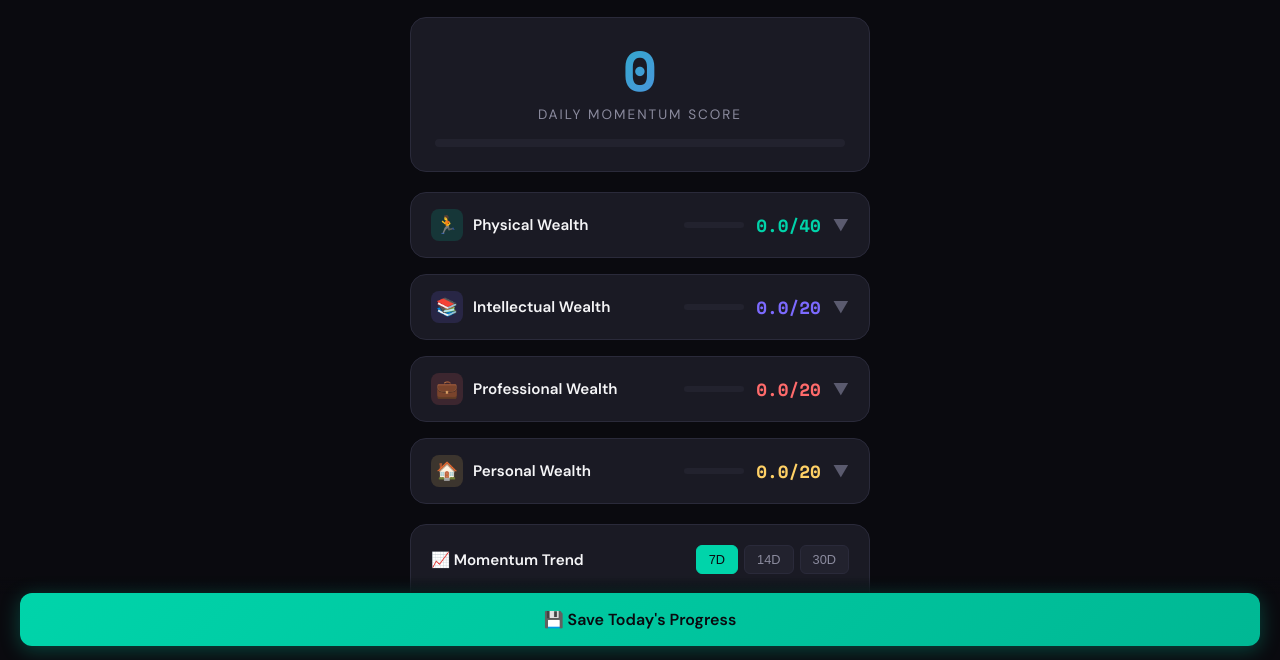
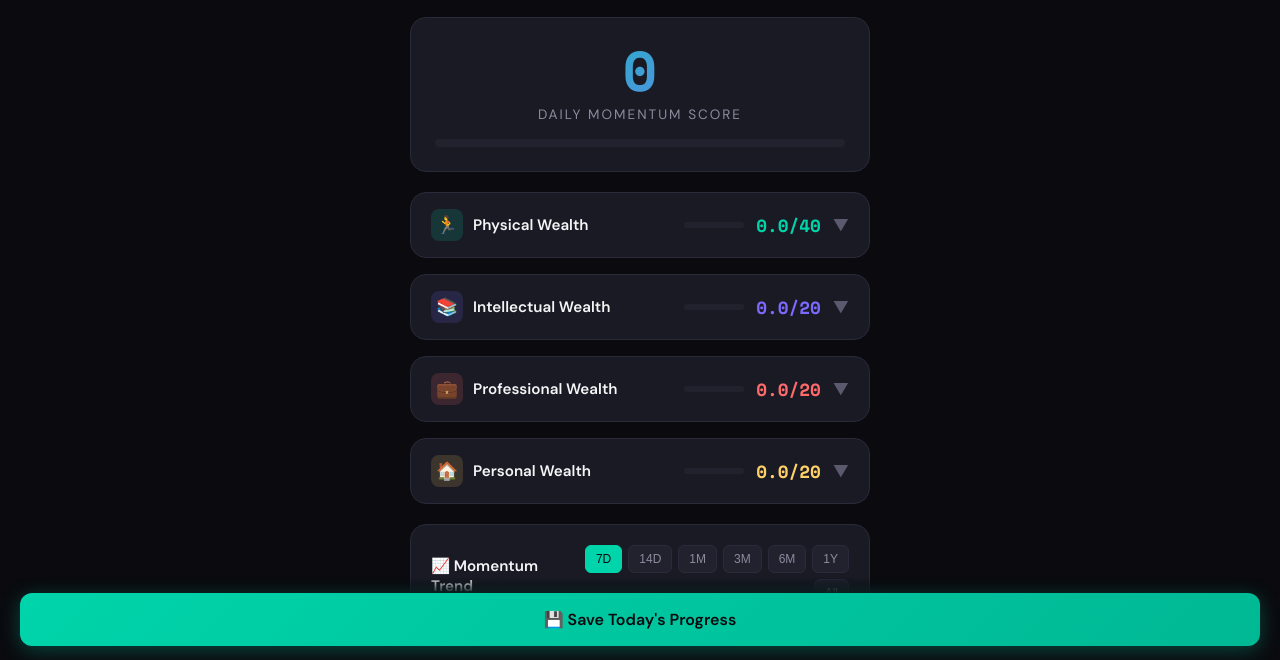
Before and after one commit to DK1729-GIT/Momentum-tracker, a plain HTML site: page index.html in a window 1280 px wide. Shown: the part 138-798 px from the top of the page. Drawn offline with nearby package versions, Linux system fonts and the light colour scheme.

Commit message:
Update index.html

```diff
--- a/index.html
+++ b/index.html
@@ -428,15 +428,17 @@
         .chart-period {
             display: flex;
             gap: 6px;
+            flex-wrap: wrap;
+            justify-content: flex-end;
         }
 
         .chart-period button {
             background: var(--bg-input);
             border: 1px solid var(--border-color);
             color: var(--text-secondary);
-            padding: 6px 12px;
+            padding: 6px 10px;
             border-radius: 6px;
-            font-size: 0.8rem;
+            font-size: 0.75rem;
             cursor: pointer;
             transition: all 0.2s;
         }
@@ -902,7 +904,11 @@
                         <div class="chart-period">
                             <button class="${chartPeriod === 7 ? 'active' : ''}" onclick="setChartPeriod(7)">7D</button>
                             <button class="${chartPeriod === 14 ? 'active' : ''}" onclick="setChartPeriod(14)">14D</button>
-                            <button class="${chartPeriod === 30 ? 'active' : ''}" onclick="setChartPeriod(30)">30D</button>
+                            <button class="${chartPeriod === 30 ? 'active' : ''}" onclick="setChartPeriod(30)">1M</button>
+                            <button class="${chartPeriod === 90 ? 'active' : ''}" onclick="setChartPeriod(90)">3M</button>
+                            <button class="${chartPeriod === 180 ? 'active' : ''}" onclick="setChartPeriod(180)">6M</button>
+                            <button class="${chartPeriod === 365 ? 'active' : ''}" onclick="setChartPeriod(365)">1Y</button>
+                            <button class="${chartPeriod === -1 ? 'active' : ''}" onclick="setChartPeriod(-1)">All</button>
                         </div>
                     </div>
                     <div class="chart-container">
@@ -989,15 +995,48 @@
             const totals = [];
             const today = new Date(currentDate);
 
-            for (let i = chartPeriod - 1; i >= 0; i--) {
+            let daysToShow = chartPeriod;
+
+            // Handle "All" option - find earliest entry date
+            if (chartPeriod === -1) {
+                const entryDates = Object.keys(entries).sort();
+                if (entryDates.length > 0) {
+                    const earliest = new Date(entryDates[0]);
+                    const diffTime = today - earliest;
+                    daysToShow = Math.ceil(diffTime / (1000 * 60 * 60 * 24)) + 1;
+                } else {
+                    daysToShow = 7; // Default to 7 days if no entries
+                }
+            }
+
+            // For longer periods, show fewer data points for readability
+            let skipDays = 1;
+            if (daysToShow > 90) skipDays = Math.ceil(daysToShow / 90);
+
+            for (let i = daysToShow - 1; i >= 0; i -= skipDays) {
                 const d = new Date(today);
                 d.setDate(d.getDate() - i);
                 const dateStr = d.toISOString().split('T')[0];
-                dates.push(d.toLocaleDateString('en-US', { month: 'short', day: 'numeric' }));
+
+                // Format date based on period length
+                let dateLabel;
+                if (daysToShow <= 30) {
+                    dateLabel = d.toLocaleDateString('en-US', { month: 'short', day: 'numeric' });
+                } else if (daysToShow <= 180) {
+                    dateLabel = d.toLocaleDateString('en-US', { month: 'short', day: 'numeric' });
+                } else {
+                    dateLabel = d.toLocaleDateString('en-US', { month: 'short', year: '2-digit' });
+                }
+
+                dates.push(dateLabel);
                 totals.push(calculateTotalPoints(entries[dateStr] || {}));
             }
 
             if (chart) chart.destroy();
+
+            // Adjust point radius based on data points
+            const pointRadius = dates.length > 60 ? 1 : dates.length > 30 ? 2 : 4;
+            const pointHoverRadius = pointRadius + 2;
 
             chart = new Chart(ctx, {
                 type: 'line',
@@ -1012,8 +1051,8 @@
                         tension: 0.4,
                         pointBackgroundColor: '#00d4aa',
                         pointBorderColor: '#00d4aa',
-                        pointRadius: 4,
-                        pointHoverRadius: 6
+                        pointRadius: pointRadius,
+                        pointHoverRadius: pointHoverRadius
                     }]
                 },
                 options: {
@@ -1031,7 +1070,11 @@
                         },
                         x: {
                             grid: { display: false },
-                            ticks: { color: '#8b8b9e', maxRotation: 45 }
+                            ticks: {
+                                color: '#8b8b9e',
+                                maxRotation: 45,
+                                maxTicksLimit: daysToShow > 60 ? 10 : 15
+                            }
                         }
                     }
                 }
@@ -1303,7 +1346,6 @@
             showToast('✓ Data synced from cloud');
         }
 
-
         // Start the app
         init();
     </script>
```
